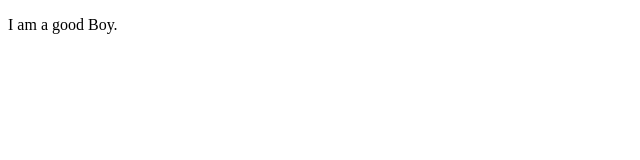
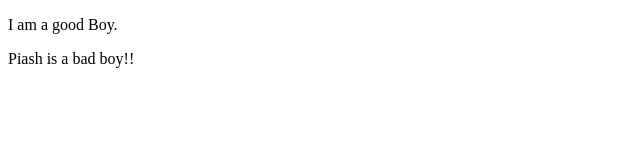
Before and after one commit to Levi1418/GIT_LAB_04, a plain HTML site: page index.html in a window 1280 px wide. Shown: the whole page, without its empty margins (0-640 px from the left). Drawn offline with Linux system fonts and the light colour scheme.

Commit message:
New paragraph added

```diff
--- a/index.html
+++ b/index.html
@@ -7,6 +7,7 @@
 </head>
 <body>
     <p>I am a good Boy.</p>
+    <p>Piash is a bad boy!!</p>
 
 </body>
 </html>
```
